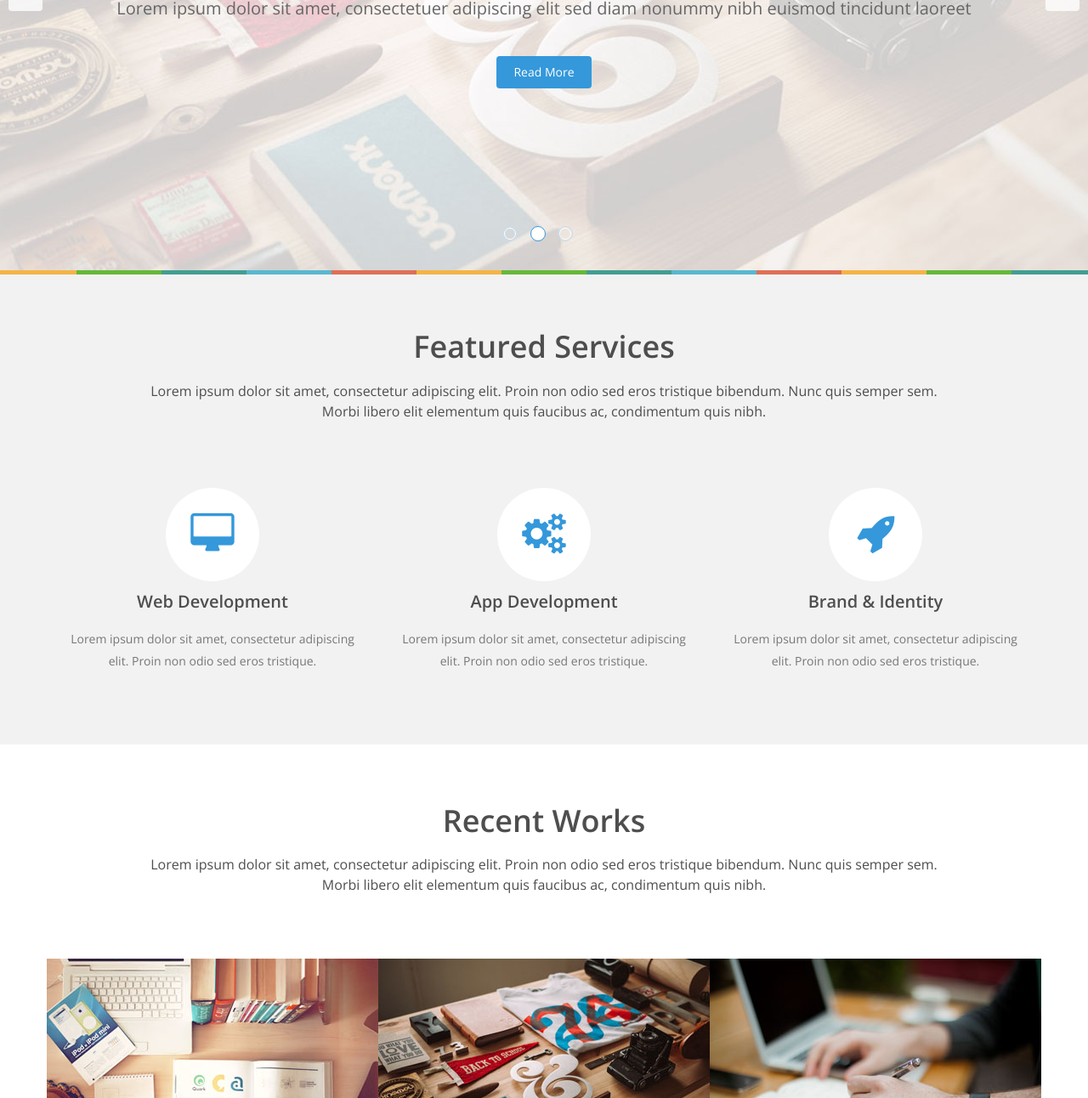
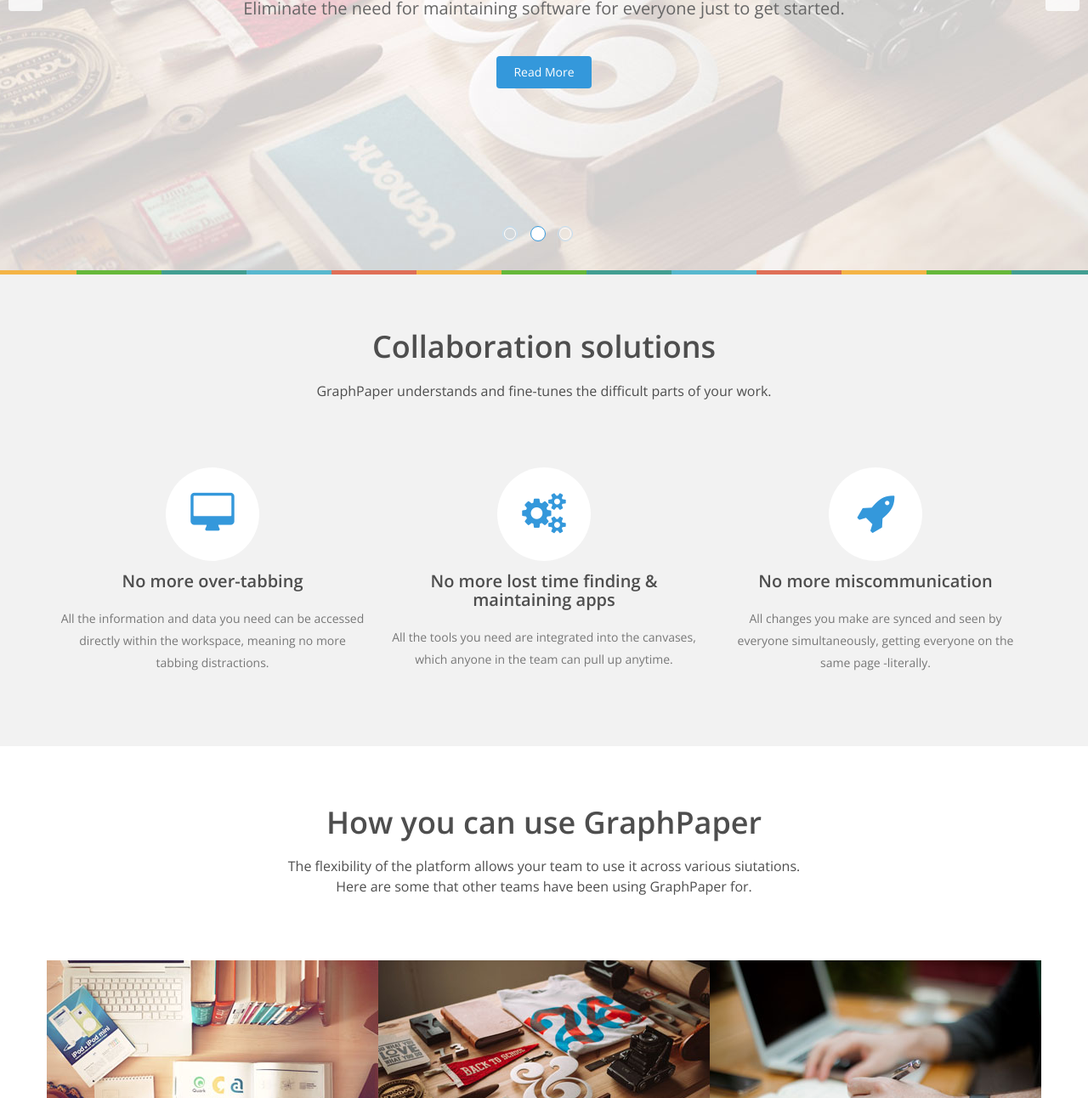
Before and after one commit to spenceryang/gp1, a plain HTML site: page index.html in a window 1280 px wide. Shown: the part 411-1703 px from the top of the page at 85% size. Drawn offline with nearby package versions, Linux system fonts and the light colour scheme.

Commit message:
Edits to index page

```diff
--- a/index.html
+++ b/index.html
@@ -3,8 +3,8 @@
 <head>
 <meta charset="utf-8">
 <meta name="viewport" content="width=device-width, initial-scale=1.0">
-<title>Influx</title>
-<meta name="description" content="">
+<title>GraphPaper</title>
+<meta name="GraphPaper creates the best collaborative tools for your life, work & team" content="">
 
 <!-- core CSS -->
 <link href="css/bootstrap.min.css" rel="stylesheet">
@@ -30,9 +30,9 @@
         <ul class="nav navbar-nav">
           <li class="active"><a href="index.html">Home</a></li>
           <li><a href="about-us.html">About</a></li>
-          <li><a href="services.html">Services</a></li>
-          <li><a href="portfolio.html">Portfolio</a></li>
+          <li><a href="features.html">Features</a></li>
           <li><a href="pricing.html">Pricing</a></li>
+          <li><a href="products.html">Products</a></li>
           <li><a href="contact-us.html">Contact</a></li>
         </ul>
       </div>
@@ -70,8 +70,8 @@
           <div class="row slide-margin">
             <div class="col-sm-12">
               <div class="carousel-content">
-                <h1>Typi non habent claritatem insitam</h1>
-                <h2>Lorem ipsum dolor sit amet, consectetuer adipiscing elit sed diam nonummy nibh euismod tincidunt laoreet</h2>
+                <h1>Get everyone productive quickly</h1>
+                <h2>Eliminate the need for maintaining software for everyone just to get started.</h2>
                 <a class="btn-slide" href="about-us.html">Read More</a> </div>
             </div>
           </div>
@@ -83,8 +83,8 @@
           <div class="row slide-margin">
             <div class="col-sm-12">
               <div class="carousel-content">
-                <h1>Mirum est notare quam littera gothica</h1>
-                <h2>Lorem ipsum dolor sit amet, consectetuer adipiscing elit sed diam nonummy nibh euismod tincidunt laoreet</h2>
+                <h1>Incredibly flexible meetings</h1>
+                <h2>Work and meet on canvases suited for your every need and work situation.</h2>
                 <a class="btn-slide" href="about-us.html">Read More</a> </div>
             </div>
           </div>
@@ -102,32 +102,31 @@
 <section id="feature" >
   <div class="container">
     <div class="center">
-      <h2>Featured Services</h2>
-      <p class="lead">Lorem ipsum dolor sit amet, consectetur adipiscing elit. Proin non odio sed eros tristique bibendum. Nunc quis semper sem.<br>
-        Morbi libero elit elementum quis faucibus ac, condimentum quis nibh.</p>
+      <h2>Collaboration solutions</h2>
+      <p class="lead">GraphPaper understands and fine-tunes the difficult parts of your work.</p>
     </div>
     <div class="row">
       <div class="features">
         <div class="col-md-4 col-sm-6">
           <div class="feature-wrap"> <i class="fa fa-desktop"></i>
-            <h2>Web Development</h2>
-            <h3>Lorem ipsum dolor sit amet, consectetur adipiscing elit. Proin non odio sed eros tristique.</h3>
+            <h2>No more over-tabbing</h2>
+            <h3>All the information and data you need can be accessed directly within the workspace, meaning no more tabbing distractions.</h3>
           </div>
         </div>
         <!--/.col-md-4-->
 
         <div class="col-md-4 col-sm-6">
           <div class="feature-wrap"> <i class="fa fa-cogs"></i>
-            <h2>App Development</h2>
-            <h3>Lorem ipsum dolor sit amet, consectetur adipiscing elit. Proin non odio sed eros tristique.</h3>
+            <h2>No more lost time finding & maintaining apps</h2>
+            <h3>All the tools you need are integrated into the canvases, which anyone in the team can pull up anytime.</h3>
           </div>
         </div>
         <!--/.col-md-4-->
 
         <div class="col-md-4 col-sm-6">
           <div class="feature-wrap"> <i class="fa fa-rocket"></i>
-            <h2>Brand & Identity</h2>
-            <h3>Lorem ipsum dolor sit amet, consectetur adipiscing elit. Proin non odio sed eros tristique.</h3>
+            <h2>No more miscommunication</h2>
+            <h3>All changes you make are synced and seen by everyone simultaneously, getting everyone on the same page -literally.</h3>
           </div>
         </div>
         <!--/.col-md-4-->
@@ -143,9 +142,9 @@
 <section id="recent-works">
   <div class="container">
     <div class="center">
-      <h2>Recent Works</h2>
-      <p class="lead">Lorem ipsum dolor sit amet, consectetur adipiscing elit. Proin non odio sed eros tristique bibendum. Nunc quis semper sem.<br>
-        Morbi libero elit elementum quis faucibus ac, condimentum quis nibh.</p>
+      <h2>How you can use GraphPaper</h2>
+      <p class="lead">The flexibility of the platform allows your team to use it across various siutations.<br>
+        Here are some that other teams have been using GraphPaper for.</p>
     </div>
     <div class="row">
       <div class="col-xs-12 col-sm-4 col-md-4">
```
Also changed, not shown: features.html (renamed from services.html), products.html (renamed from portfolio.html).
